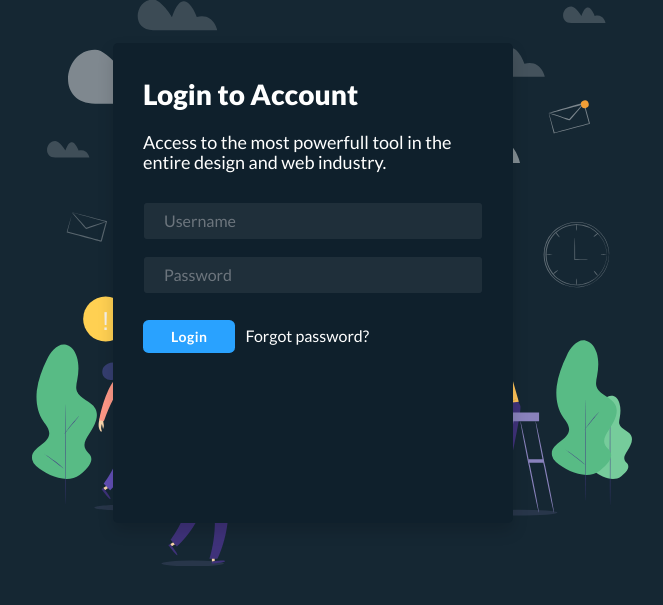
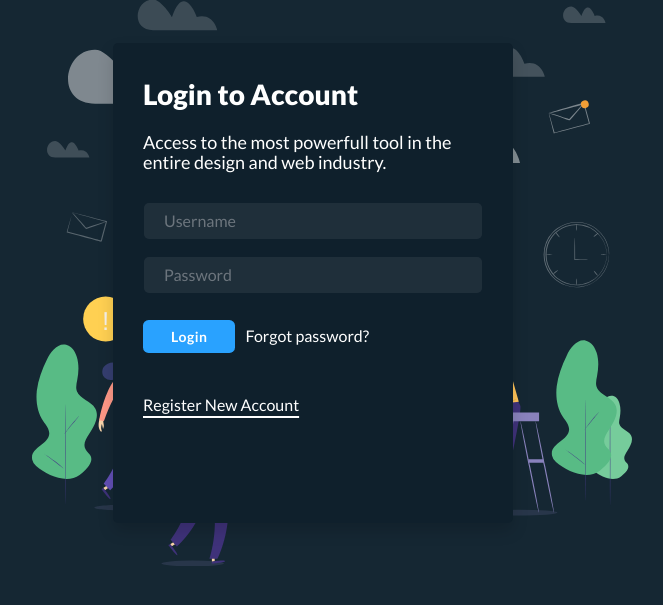
Before and after one commit to MavModz/pop, a Flask app: page /new_login in a window 1280 px wide. Shown: the part 117-722 px from the top of the page, without its empty margins (372-1035 px from the left). Run offline with Flask 3, Linux system fonts and the light colour scheme; some libraries are stand-ins or nearby versions.

Commit message:
Login Page Updates

```diff
--- a/static/css/login-theme.css
+++ b/static/css/login-theme.css
@@ -35,6 +35,7 @@ body {
     box-sizing: border-box;
     background-color: #FFFFFF12;
     border: 1px solid rgba(0, 149, 255, 0);
+    border-radius: 6px;
 }
 
 .login-container button[type="submit"] {
@@ -111,6 +112,24 @@ body {
     text-decoration: underline;
 }
 
+.page-links {
+    margin-top: 20px;
+}
+
+.page-links a {
+    text-decoration: underline;
+    text-underline-offset: 5px;
+    text-decoration-thickness: 2px;
+    transition: text-decoration-color 0.25s ease-in-out;
+}
+
+.page-links a:hover {
+    text-decoration: underline;
+    text-underline-offset: 5px;
+    text-decoration-thickness: 2px;
+    text-decoration-color: #06436e;
+}
+
 .svg-container {
     position: absolute;
     top: 50%;
--- a/templates/new_login.html
+++ b/templates/new_login.html
@@ -89,6 +89,9 @@
                                 password?</a>
                         </div>
                     </form>
+                    <div class="page-links">
+                        <a href="/register.html">Register New Account</a>
+                    </div>
                 </div>
             </div>
         </div>
```
